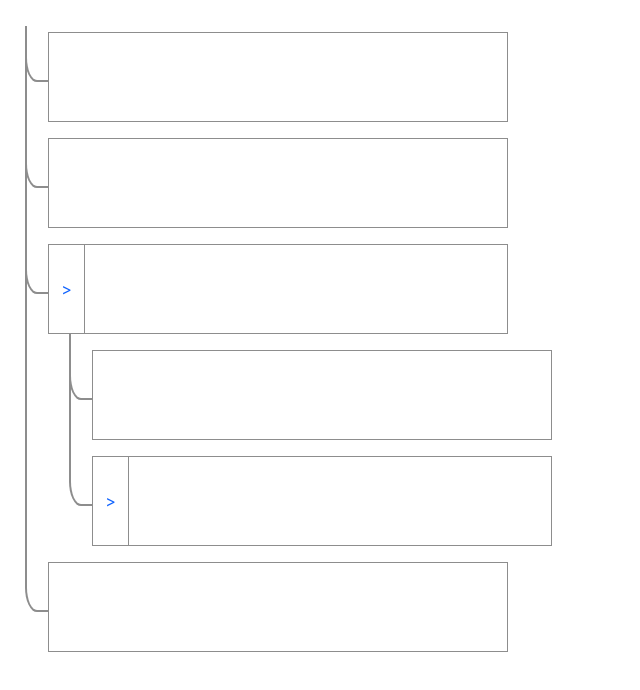
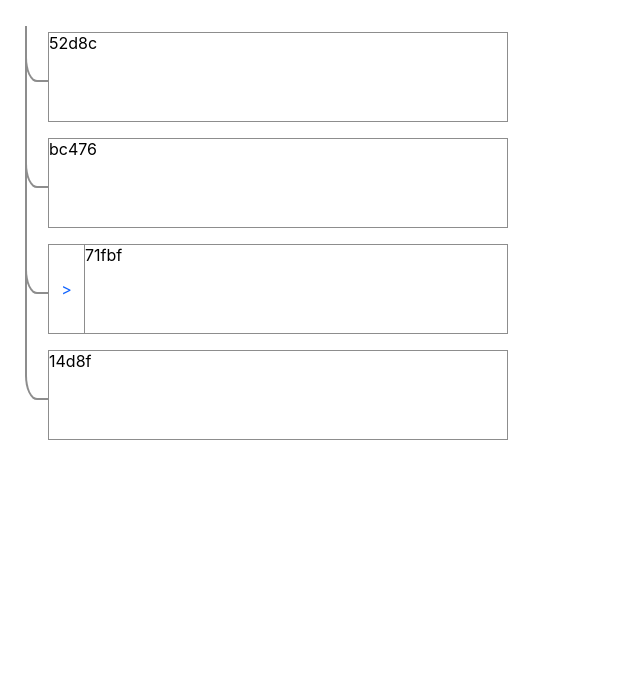
Before and after one commit to Hewerton80/recursive-folder-react, a React (Vite) app: page / in a window 1280 px wide. Shown: the top 690 px of the page, without its empty margins (0-640 px from the left). Built offline with nearby package versions, Linux system fonts and the light colour scheme.

Commit message:
add logic to open and close folders

```diff
--- a/src/App.styles.ts
+++ b/src/App.styles.ts
@@ -1,5 +1,5 @@
 import styled from "styled-components";
-import classnames from 'classnames'
+import classnames from "classnames";
 
 export const Container = styled.div`
   display: flex;
@@ -58,8 +58,8 @@ export const NodeChildren = styled.div.attrs(() => ({
 `;
 
 export const Node = styled.div.attrs((props) => ({
-  className: classnames("node",props?.className),
-  ...props
+  className: classnames("node", props?.className),
+  ...props,
 }))`
   display: flex;
   background-color: #fff;
@@ -94,6 +94,9 @@ export const Node = styled.div.attrs((props) => ({
       padding: 10px;
       width: 0;
     }
+    & > span p {
+      transform: rotate(90deg);
+    }
   }
   .node-toggle {
     display: flex;
--- a/src/App.tsx
+++ b/src/App.tsx
@@ -1,7 +1,6 @@
 import { Fragment, useState, useCallback, useMemo, useEffect } from "react";
 import { GlobalStyle } from "./global";
 import * as Styled from "./App.styles";
-import { getRange } from "./util/getRange";
 import classnames from "classnames";
 import { gerarCaracteresAleatorios } from "./util/getRandom";
 
@@ -11,101 +10,78 @@ interface IDynamicNode {
   expanded?: boolean;
 }
 
+const getRandomNode = () => ({
+  id: gerarCaracteresAleatorios(),
+  expanded: false,
+});
+
 const nodes: IDynamicNode[] = [
-  { id: gerarCaracteresAleatorios() },
-  { id: gerarCaracteresAleatorios() },
+  getRandomNode(),
+  getRandomNode(),
   {
-    id: gerarCaracteresAleatorios(),
+    ...getRandomNode(),
     nodes: [
-      { id: gerarCaracteresAleatorios() },
+      getRandomNode(),
       {
-        id: gerarCaracteresAleatorios(),
+        ...getRandomNode(),
         nodes: [
           {
-            id: gerarCaracteresAleatorios(),
-            nodes: [{ id: gerarCaracteresAleatorios() }],
+            ...getRandomNode(),
+            nodes: [{ ...getRandomNode(), nodes: [getRandomNode()] }],
           },
         ],
       },
     ],
   },
-  { id: gerarCaracteresAleatorios() },
+  getRandomNode(),
 ];
 
 function App() {
-  const [dynamic, setDynamic] = useState<IDynamicNode[]>([]);
+  const [dynamicNodes, setDynamicNodes] = useState<IDynamicNode[]>([]);
 
   useEffect(() => {
-    setDynamic(
-      nodes.map((node) => ({
-        ...node,
-        expanded: true,
-      }))
-    );
+    setDynamicNodes(nodes);
   }, []);
 
-  // const findNode = useCallback((nodeId: string) => {
-  //   for (let index = 0; index < dynamic.length; index++) {
-  //     if(dynamic[index].id ===  nodeId){
-  //       return dynamic[index].id
-  //     }
-  //     if(Number(dynamic[index].nodes?.length) > 0){
-  //       findNode(dynamic[index].id)
-  //     }
-  //   }
-  // }, [dynamic]);
+  const handleExpand = useCallback(
+    (indexsWay: number[]) => {
+      console.log("indexsWay", indexsWay);
+      let newDynamics = [...dynamicNodes];
+      let tmpDynamicNodes = newDynamics;
+      for (let i = 0; i < indexsWay.length - 1; i++) {
+        tmpDynamicNodes = tmpDynamicNodes[indexsWay[i]].nodes!;
+      }
+      const isExanded =
+        tmpDynamicNodes?.[indexsWay?.[indexsWay.length - 1]]?.expanded;
+      tmpDynamicNodes[indexsWay[indexsWay.length - 1]].expanded = !isExanded;
+      setDynamicNodes(newDynamics);
+    },
+    [dynamicNodes]
+  );
 
-  const handleExpand = useCallback(
-    ([...tmpDynamic]: IDynamicNode[], nodeId: string, refs: number[]) => {
+  const findIndexsWay = (
+    tmpDynamic: IDynamicNode[],
+    nodeId: string,
+    indexsWay: number[]
+  ) => {
     for (let index = 0; index < tmpDynamic.length; index++) {
-        console.log("tmpDynamic[index]?.nodes", tmpDynamic[index]);
-        if (tmpDynamic[index].id === nodeId) {
-          refs.push(index);
-          break;
-          // tmpDynamic[index].expanded = !tmpDynamic[index].expanded;
-          // setDynamic(tmpDynamic);
-          // return;
-        }
-        if (tmpDynamic[index]?.nodes) {
-
-          refs.push(index);
-
-          handleExpand(tmpDynamic[index]?.nodes!, tmpDynamic[index].id, refs);
+      const currentNodeInLoop = tmpDynamic[index];
+      if (currentNodeInLoop.id === nodeId) {
+        indexsWay.push(index);
+        handleExpand(indexsWay);
+        return;
+      } else if (currentNodeInLoop?.nodes) {
+        indexsWay.push(index);
+        findIndexsWay(currentNodeInLoop?.nodes!, nodeId, indexsWay);
       }
     }
+  };
 
-      // let refs: number,refs[] = [];
-      // const findIndex = (node: IDynamicNode, index: number) => {
-      //   refs.push(index);
-      //   if (node.id === nodeId) {
-      //     return true;
-      //   } else if (Number(node?.nodes?.length) > 0) {
-      //     node?.nodes?.forEach((currentNode, j) => {
-      //       findIndex(currentNode, j);
-      //     });
-      //   }
-      //   return false
-      // };
-      // setDynamic(([...currentDynamicsNodes]) => {
-      //   for (let index = 0; index < currentDynamicsNodes.length; index++) {
-      //     refs = [];
-      //     const found = findIndex(currentDynamicsNodes[index], index);
-      //     if (found) {
-      //       console.log("refs", refs);
-      //       break;
-      //     }
-      //   }
-      //   return currentDynamicsNodes;
-      // });
-    },
-    [dynamic]
-  );
-
-  const getNodes = useCallback((nodesArg: IDynamicNode[]) => {
+  const getNodes = useCallback(
+    (nodesArg: IDynamicNode[]) => {
       return nodesArg.map((node) => {
         const hasChildren = Number(node?.nodes?.length) > 0;
         const isExpanded = !!node?.expanded && hasChildren;
-
         return (
           <Fragment key={String(node.id)}>
             <Styled.NodeChild>
@@ -115,12 +91,13 @@ function App() {
                 >
                   {hasChildren && (
                     <span
-                    onClick={() => handleExpand(nodesArg, node.id,[])}
+                      onClick={() => findIndexsWay(dynamicNodes, node.id, [])}
                       className="node-toggle"
                     >
-                    {">"}
+                      <p> {">"}</p>
                     </span>
                   )}
+                  {node.id}
                 </Styled.Node>
                 {isExpanded && (
                   <Styled.NodeChildren>
@@ -132,9 +109,11 @@ function App() {
           </Fragment>
         );
       });
-  }, []);
+    },
+    [dynamicNodes]
+  );
 
-  const nodeMemp = useMemo(() => getNodes(dynamic), [dynamic]);
+  const nodeMemp = useMemo(() => getNodes(dynamicNodes), [dynamicNodes]);
 
   return (
     <>
```
Lines whose indentation alone changed are shown as unchanged.
